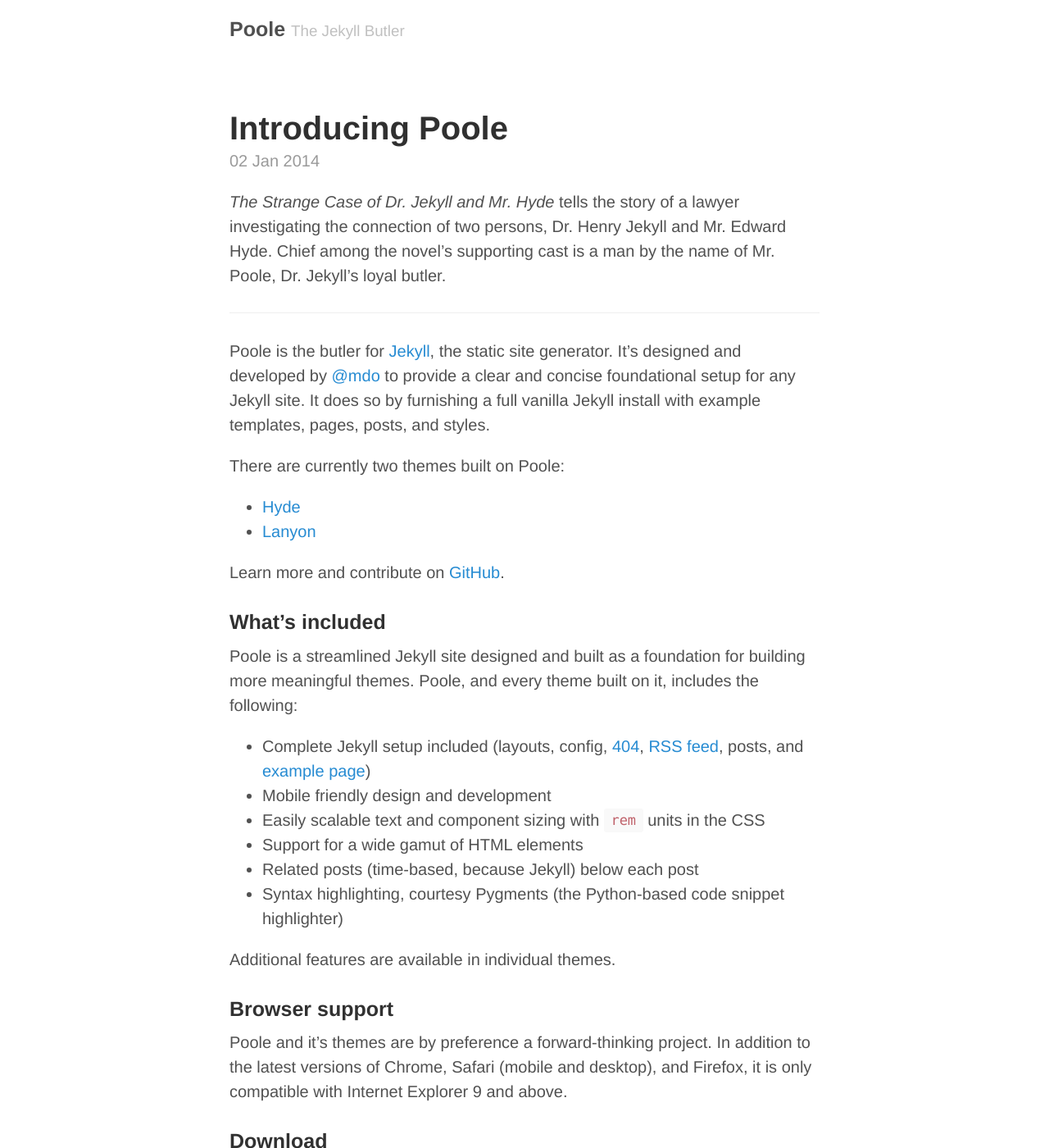
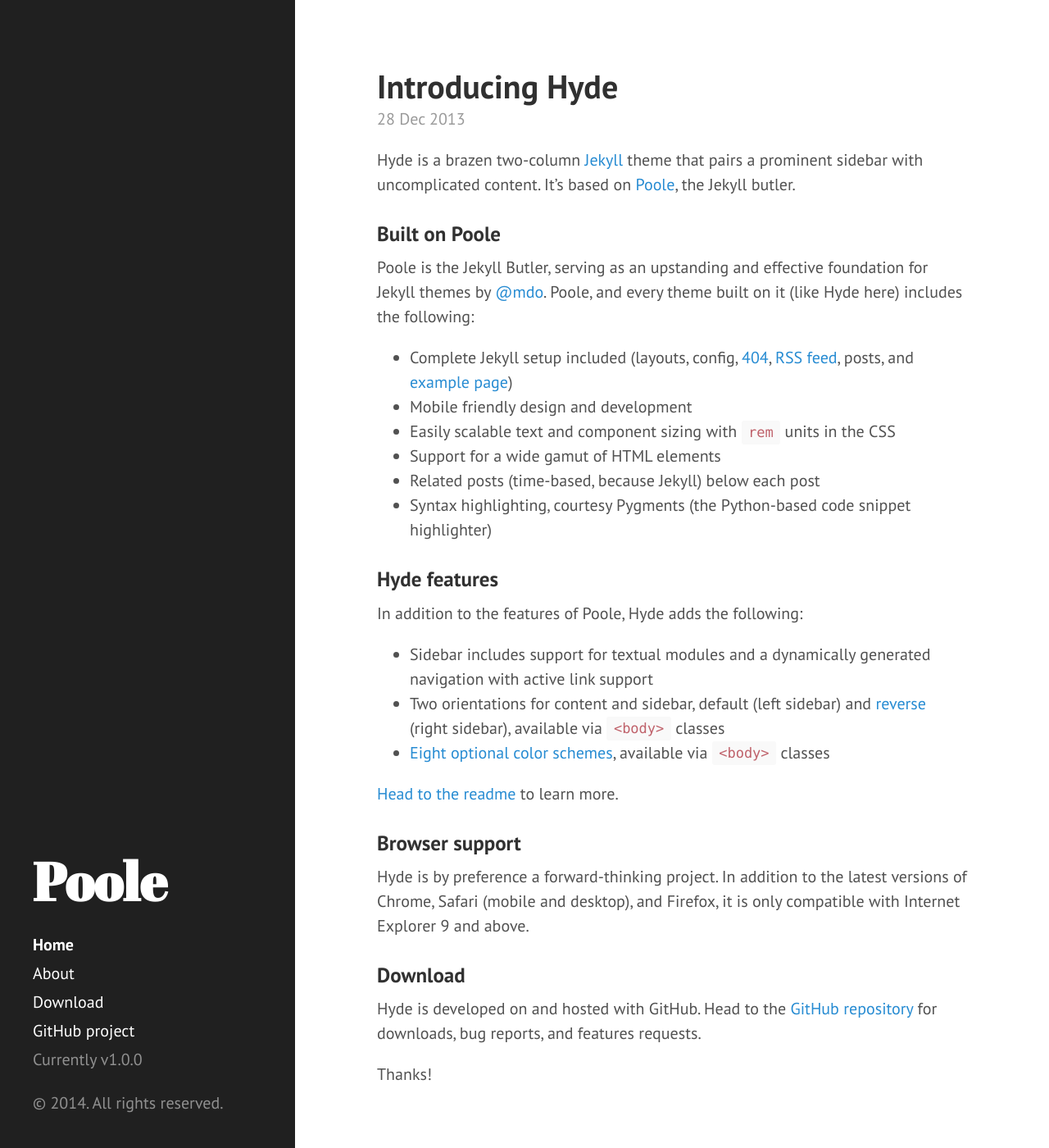
Before and after one commit to HarryMerckel/davedude0.github.io, a Jekyll site: the page built from index.html, in a window 1280 px wide and 1400 px high. Shown: the whole window at 82% size. Built offline with Jekyll 4.4.1, drawn with Linux system fonts in a browser that asks for light colours; the list of posts is cut into pages by our own code; some of the changed text lies outside the part shown.

Commit message:
Something

```diff
--- /dev/null
+++ b/CNAME
@@ -0,0 +1 @@
+keiththerobot.uk
--- a/_includes/head.html
+++ b/_includes/head.html
@@ -1,6 +1,7 @@
 <head>
-  <meta charset="UTF-8">
   <link href="http://gmpg.org/xfn/11" rel="profile">
+  <meta http-equiv="X-UA-Compatible" content="IE=edge">
+  <meta http-equiv="content-type" content="text/html; charset=utf-8">
 
   <!-- Enable responsiveness on mobile devices-->
   <meta name="viewport" content="width=device-width, initial-scale=1.0, maximum-scale=1">
@@ -16,11 +17,13 @@
   <!-- CSS -->
   <link rel="stylesheet" href="{{ site.baseurl }}public/css/poole.css">
   <link rel="stylesheet" href="{{ site.baseurl }}public/css/syntax.css">
+  <link rel="stylesheet" href="{{ site.baseurl }}public/css/hyde.css">
+  <link rel="stylesheet" href="http://fonts.googleapis.com/css?family=PT+Sans:400,400italic,700|Abril+Fatface">
 
   <!-- Icons -->
-  <link rel="apple-touch-icon-precomposed" sizes="144x144" href="{{ site.baseurl }}public/apple-touch-icon-precomposed.png">
-  <link rel="shortcut icon" href="{{ site.baseurl }}public/favicon.ico">
+  <link rel="apple-touch-icon-precomposed" sizes="144x144" href="{{ site.baseurl }}public/apple-touch-icon-144-precomposed.png">
+                                 <link rel="shortcut icon" href="{{ site.baseurl }}public/favicon.ico">
 
   <!-- RSS -->
-  <link rel="alternate" type="application/atom+xml" title="{{ site.title }}" href="{{ site.baseurl }}atom.xml">
+  <link rel="alternate" type="application/rss+xml" title="RSS" href="/atom.xml">
 </head>
--- /dev/null
+++ b/_includes/sidebar.html
@@ -0,0 +1,36 @@
+<div class="sidebar">
+  <div class="container sidebar-sticky">
+    <div class="sidebar-about">
+      <h1>
+        <a href="{{ site.baseurl }}">
+          {{ site.title }}
+        </a>
+      </h1>
+      <p class="lead">{{ site.description }}</p>
+    </div>
+
+    <nav class="sidebar-nav">
+      <a class="sidebar-nav-item{% if page.url == site.baseurl %} active{% endif %}" href="{{ site.baseurl }}">Home</a>
+
+      {% comment %}
+        The code below dynamically generates a sidebar nav of pages with
+        `layout: page` in the front-matter. See readme for usage.
+      {% endcomment %}
+
+      {% assign pages_list = site.pages %}
+      {% for node in pages_list %}
+        {% if node.title != null %}
+          {% if node.layout == "page" %}
+            <a class="sidebar-nav-item{% if page.url == node.url %} active{% endif %}" href="{{ node.url }}">{{ node.title }}</a>
+          {% endif %}
+        {% endif %}
+      {% endfor %}
+
+      <a class="sidebar-nav-item" href="{{ site.github.repo }}/archive/v{{ site.version }}.zip">Download</a>
+      <a class="sidebar-nav-item" href="{{ site.github.repo }}">GitHub project</a>
+      <span class="sidebar-nav-item">Currently v{{ site.version }}</span>
+    </nav>
+
+    <p>&copy; {{ site.time | date: '%Y' }}. All rights reserved.</p>
+  </div>
+</div>
--- a/_layouts/default.html
+++ b/_layouts/default.html
@@ -1,27 +1,14 @@
 <!DOCTYPE html>
-<html lang="en">
+<html xmlns="http://www.w3.org/1999/xhtml" xml:lang="en" lang="en-us">
 
   {% include head.html %}
 
   <body>
 
-    <div class="container content">
-      <header class="masthead">
-        <h3 class="masthead-title">
-          <a href="{{ site.baseurl }}" title="Home">{{ site.title }}</a>
-          <small>{{ site.tagline }}</small>
-        </h3>
-      </header>
+    {% include sidebar.html %}
 
-      <main>
-        {{ content }}
-      </main>
-
-      <footer class="footer">
-        <small>
-          &copy; <time datetime="{{ site.time | date_to_xmlschema }}">{{ site.time | date: '%Y' }}</time>. All rights reserved.
-        </small>
-      </footer>
+    <div class="content container">
+      {{ content }}
     </div>
 
   </body>
--- a/_layouts/page.html
+++ b/_layouts/page.html
@@ -2,7 +2,7 @@
 layout: default
 ---
 
-<article class="page">
+<div class="page">
   <h1 class="page-title">{{ page.title }}</h1>
   {{ content }}
-</article>
+</div>
--- /dev/null
+++ b/_posts/2013-12-28-introducing-hyde.md
@@ -0,0 +1,37 @@
+---
+layout: post
+title: Introducing Hyde
+---
+
+Hyde is a brazen two-column [Jekyll](http://jekyllrb.com) theme that pairs a prominent sidebar with uncomplicated content. It's based on [Poole](http://getpoole.com), the Jekyll butler.
+
+### Built on Poole
+
+Poole is the Jekyll Butler, serving as an upstanding and effective foundation for Jekyll themes by [@mdo](https://twitter.com/mdo). Poole, and every theme built on it (like Hyde here) includes the following:
+
+* Complete Jekyll setup included (layouts, config, [404](/404), [RSS feed](/atom.xml), posts, and [example page](/about))
+* Mobile friendly design and development
+* Easily scalable text and component sizing with `rem` units in the CSS
+* Support for a wide gamut of HTML elements
+* Related posts (time-based, because Jekyll) below each post
+* Syntax highlighting, courtesy Pygments (the Python-based code snippet highlighter)
+
+### Hyde features
+
+In addition to the features of Poole, Hyde adds the following:
+
+* Sidebar includes support for textual modules and a dynamically generated navigation with active link support
+* Two orientations for content and sidebar, default (left sidebar) and [reverse](https://github.com/poole/lanyon#reverse-layout) (right sidebar), available via `<body>` classes
+* [Eight optional color schemes](https://github.com/poole/hyde#themes), available via `<body>` classes
+
+[Head to the readme](https://github.com/poole/hyde#readme) to learn more.
+
+### Browser support
+
+Hyde is by preference a forward-thinking project. In addition to the latest versions of Chrome, Safari (mobile and desktop), and Firefox, it is only compatible with Internet Explorer 9 and above.
+
+### Download
+
+Hyde is developed on and hosted with GitHub. Head to the <a href="https://github.com/poole/hyde">GitHub repository</a> for downloads, bug reports, and features requests.
+
+Thanks!
--- a/_posts/2014-01-02-introducing-poole.md
+++ /dev/null
@@ -1,40 +0,0 @@
----
-layout: post
-title: Introducing Poole
----
-
-*The Strange Case of Dr. Jekyll and Mr. Hyde* tells the story of a lawyer investigating the connection of two persons, Dr. Henry Jekyll and Mr. Edward Hyde. Chief among the novel's supporting cast is a man by the name of Mr. Poole, Dr. Jekyll's loyal butler.
-
------
-
-Poole is the butler for [Jekyll](http://jekyllrb.com), the static site generator. It's designed and developed by [@mdo](https://twitter.com/mdo) to provide a clear and concise foundational setup for any Jekyll site. It does so by furnishing a full vanilla Jekyll install with example templates, pages, posts, and styles.
-
-There are currently two themes built on Poole:
-
-* [Hyde](http://hyde.getpoole.com)
-* [Lanyon](http://lanyon.getpoole.com)
-
-Learn more and contribute on [GitHub](https://github.com/poole).
-
-### What's included
-
-Poole is a streamlined Jekyll site designed and built as a foundation for building more meaningful themes. Poole, and every theme built on it, includes the following:
-
-* Complete Jekyll setup included (layouts, config, [404](/404.html), [RSS feed](/atom.xml), posts, and [example page](/about))
-* Mobile friendly design and development
-* Easily scalable text and component sizing with `rem` units in the CSS
-* Support for a wide gamut of HTML elements
-* Related posts (time-based, because Jekyll) below each post
-* Syntax highlighting, courtesy Pygments (the Python-based code snippet highlighter)
-
-Additional features are available in individual themes.
-
-### Browser support
-
-Poole and it's themes are by preference a forward-thinking project. In addition to the latest versions of Chrome, Safari (mobile and desktop), and Firefox, it is only compatible with Internet Explorer 9 and above.
-
-### Download
-
-Poole is developed on and hosted with GitHub. Head to the <a href="https://github.com/poole/poole">GitHub repository</a> for downloads, bug reports, and features requests.
-
-Thanks!
--- a/about.md
+++ b/about.md
@@ -7,7 +7,7 @@
   Hey there! This page is included as an example. Feel free to customize it for your own use upon downloading. Carry on!
 </p>
 
-In the novel, *The Strange Case of Dr. Jekyll and Mr. Hyde*, Mr. Poole is Dr. Jekyll's virtuous and loyal butler. Similarly, Poole is an upstanding and effective butler that helps you build Jekyll themes. It's made by [@mdo](https://twitter.com/mdo).
+In the novel, *The Strange Case of Dr. Jeykll and Mr. Hyde*, Mr. Poole is Dr. Jekyll's virtuous and loyal butler. Similarly, Poole is an upstanding and effective butler that helps you build Jekyll themes. It's made by [@mdo](https://twitter.com/mdo).
 
 There are currently two themes built on Poole:
 
@@ -25,6 +25,6 @@
 * Coded with [Sublime Text 2](http://sublimetext.com), an amazing code editor
 * Designed and developed while listening to music like [Blood Bros Trilogy](https://soundcloud.com/maddecent/sets/blood-bros-series)
 
-Have questions or suggestions? Feel free to [open an issue on GitHub](https://github.com/poole/poole/issues/new) or [ask me on Twitter](https://twitter.com/mdo).
+Have questions or suggestions? Feel free to [open an issue on GitHub](https://github.com/poole/issues/new) or [ask me on Twitter](https://twitter.com/mdo).
 
 Thanks for reading!
--- a/atom.xml
+++ b/atom.xml
@@ -6,8 +6,8 @@
 <feed xmlns="http://www.w3.org/2005/Atom">
 
  <title>{{ site.title }}</title>
- <link href="{{ site.url }}{{ site.baseurl }}atom.xml" rel="self"/>
- <link href="{{ site.url }}{{ site.baseurl }}"/>
+ <link href="{{ site.url }}/atom.xml" rel="self"/>
+ <link href="{{ site.url }}/"/>
  <updated>{{ site.time | date_to_xmlschema }}</updated>
  <id>{{ site.url }}</id>
  <author>
@@ -18,7 +18,7 @@
  {% for post in site.posts %}
  <entry>
    <title>{{ post.title }}</title>
-   <link href="{{ site.url }}{{ site.baseurl }}{{ post.url }}"/>
+   <link href="{{ site.url }}{{ post.url }}"/>
    <updated>{{ post.date | date_to_xmlschema }}</updated>
    <id>{{ site.url }}{{ post.id }}</id>
    <content type="html">{{ post.content | xml_escape }}</content>
--- a/index.html
+++ b/index.html
@@ -5,17 +5,17 @@
 
 <div class="posts">
   {% for post in paginator.posts %}
-  <article class="post">
+  <div class="post">
     <h1 class="post-title">
       <a href="{{ post.url }}">
         {{ post.title }}
       </a>
     </h1>
 
-    <time datetime="{{ post.date | date_to_xmlschema }}" class="post-date">{{ post.date | date_to_string }}</time>
+    <span class="post-date">{{ post.date | date_to_string }}</span>
 
     {{ post.content }}
-  </article>
+  </div>
   {% endfor %}
 </div>
 
--- /dev/null
+++ b/public/css/hyde.css
@@ -0,0 +1,250 @@
+/*
+ *  __                  __
+ * /\ \                /\ \
+ * \ \ \___   __  __   \_\ \     __
+ *  \ \  _ `\/\ \/\ \  /'_` \  /'__`\
+ *   \ \ \ \ \ \ \_\ \/\ \_\ \/\  __/
+ *    \ \_\ \_\/`____ \ \___,_\ \____\
+ *     \/_/\/_/`/___/> \/__,_ /\/____/
+ *                /\___/
+ *                \/__/
+ *
+ * Designed, built, and released under MIT license by @mdo. Learn more at
+ * https://github.com/poole/hyde.
+ */
+
+
+/*
+ * Contents
+ *
+ * Global resets
+ * Sidebar
+ * Container
+ * Reverse layout
+ * Themes
+ */
+
+
+/*
+ * Global resets
+ *
+ * Update the foundational and global aspects of the page.
+ */
+
+html {
+  font-family: "PT Sans", Helvetica, Arial, sans-serif;
+}
+@media (min-width: 48em) {
+  html {
+    font-size: 16px;
+  }
+}
+@media (min-width: 58em) {
+  html {
+    font-size: 20px;
+  }
+}
+
+
+/*
+ * Sidebar
+ *
+ * Flexible banner for housing site name, intro, and "footer" content. Starts
+ * out above content in mobile and later moves to the side with wider viewports.
+ */
+
+.sidebar {
+  text-align: center;
+  padding: 2rem 1rem;
+  color: rgba(255,255,255,.5);
+  background-color: #202020;
+}
+@media (min-width: 48em) {
+  .sidebar {
+    position: fixed;
+    top: 0;
+    left: 0;
+    bottom: 0;
+    width: 18rem;
+    text-align: left;
+  }
+}
+
+/* Sidebar links */
+.sidebar a {
+  color: #fff;
+}
+
+/* About section */
+.sidebar-about h1 {
+  color: #fff;
+  margin-top: 0;
+  font-family: "Abril Fatface", serif;
+  font-size: 3.25rem;
+}
+
+/* Sidebar nav */
+.sidebar-nav {
+  margin-bottom: 1rem;
+}
+.sidebar-nav-item {
+  display: block;
+  line-height: 1.75;
+}
+a.sidebar-nav-item:hover,
+a.sidebar-nav-item:focus {
+  text-decoration: underline;
+}
+.sidebar-nav-item.active {
+  font-weight: bold;
+}
+
+/* Sticky sidebar
+ *
+ * Add the `sidebar-sticky` class to the sidebar's container to affix it the
+ * contents to the bottom of the sidebar in tablets and up.
+ */
+
+@media (min-width: 48em) {
+  .sidebar-sticky {
+    position: absolute;
+    right:  1rem;
+    bottom: 1rem;
+    left:   1rem;
+  }
+}
+
+
+/* Container
+ *
+ * Align the contents of the site above the proper threshold with some margin-fu
+ * with a 25%-wide `.sidebar`.
+ */
+
+.content {
+  padding-top:    4rem;
+  padding-bottom: 4rem;
+}
+
+@media (min-width: 48em) {
+  .content {
+    max-width: 38rem;
+    margin-left: 20rem;
+    margin-right: 2rem;
+  }
+}
+
+@media (min-width: 64em) {
+  .content {
+    margin-left: 22rem;
+    margin-right: 4rem;
+  }
+}
+
+
+/*
+ * Reverse layout
+ *
+ * Flip the orientation of the page by placing the `.sidebar` on the right.
+ */
+
+@media (min-width: 48em) {
+  .layout-reverse .sidebar {
+    left: auto;
+    right: 0;
+  }
+  .layout-reverse .content {
+    margin-left: 2rem;
+    margin-right: 20rem;
+  }
+}
+
+@media (min-width: 64em) {
+  .layout-reverse .content {
+    margin-left: 4rem;
+    margin-right: 22rem;
+  }
+}
+
+
+
+/*
+ * Themes
+ *
+ * As of v1.1, Hyde includes optional themes to color the sidebar and links
+ * within blog posts. To use, add the class of your choosing to the `body`.
+ */
+
+/* Base16 (http://chriskempson.github.io/base16/#default) */
+
+/* Red */
+.theme-base-08 .sidebar {
+  background-color: #ac4142;
+}
+.theme-base-08 .content a,
+.theme-base-08 .related-posts li a:hover {
+  color: #ac4142;
+}
+
+/* Orange */
+.theme-base-09 .sidebar {
+  background-color: #d28445;
+}
+.theme-base-09 .content a,
+.theme-base-09 .related-posts li a:hover {
+  color: #d28445;
+}
+
+/* Yellow */
+.theme-base-0a .sidebar {
+  background-color: #f4bf75;
+}
+.theme-base-0a .content a,
+.theme-base-0a .related-posts li a:hover {
+  color: #f4bf75;
+}
+
+/* Green */
+.theme-base-0b .sidebar {
+  background-color: #90a959;
+}
+.theme-base-0b .content a,
+.theme-base-0b .related-posts li a:hover {
+  color: #90a959;
+}
+
+/* Cyan */
+.theme-base-0c .sidebar {
+  background-color: #75b5aa;
+}
+.theme-base-0c .content a,
+.theme-base-0c .related-posts li a:hover {
+  color: #75b5aa;
+}
+
+/* Blue */
+.theme-base-0d .sidebar {
+  background-color: #6a9fb5;
+}
+.theme-base-0d .content a,
+.theme-base-0d .related-posts li a:hover {
+  color: #6a9fb5;
+}
+
+/* Magenta */
+.theme-base-0e .sidebar {
+  background-color: #aa759f;
+}
+.theme-base-0e .content a,
+.theme-base-0e .related-posts li a:hover {
+  color: #aa759f;
+}
+
+/* Brown */
+.theme-base-0f .sidebar {
+  background-color: #8f5536;
+}
+.theme-base-0f .content a,
+.theme-base-0f .related-posts li a:hover {
+  color: #8f5536;
+}
```
Also changed, not shown: 1_config.yml (added, +15 -0 lines), _layouts/post.html (+7 -7 lines), _posts/2012-02-06-whats-jekyll.md (added, +12 -0 lines), _posts/2013-12-31-whats-jekyll.md (deleted, +0 -10 lines), README.md, _posts/2012-02-07-example-content.md (renamed from _posts/2014-01-01-example-content.md), public/apple-touch-icon-144-precomposed.png (added), public/apple-touch-icon-precomposed.png (deleted), public/favicon.ico.
